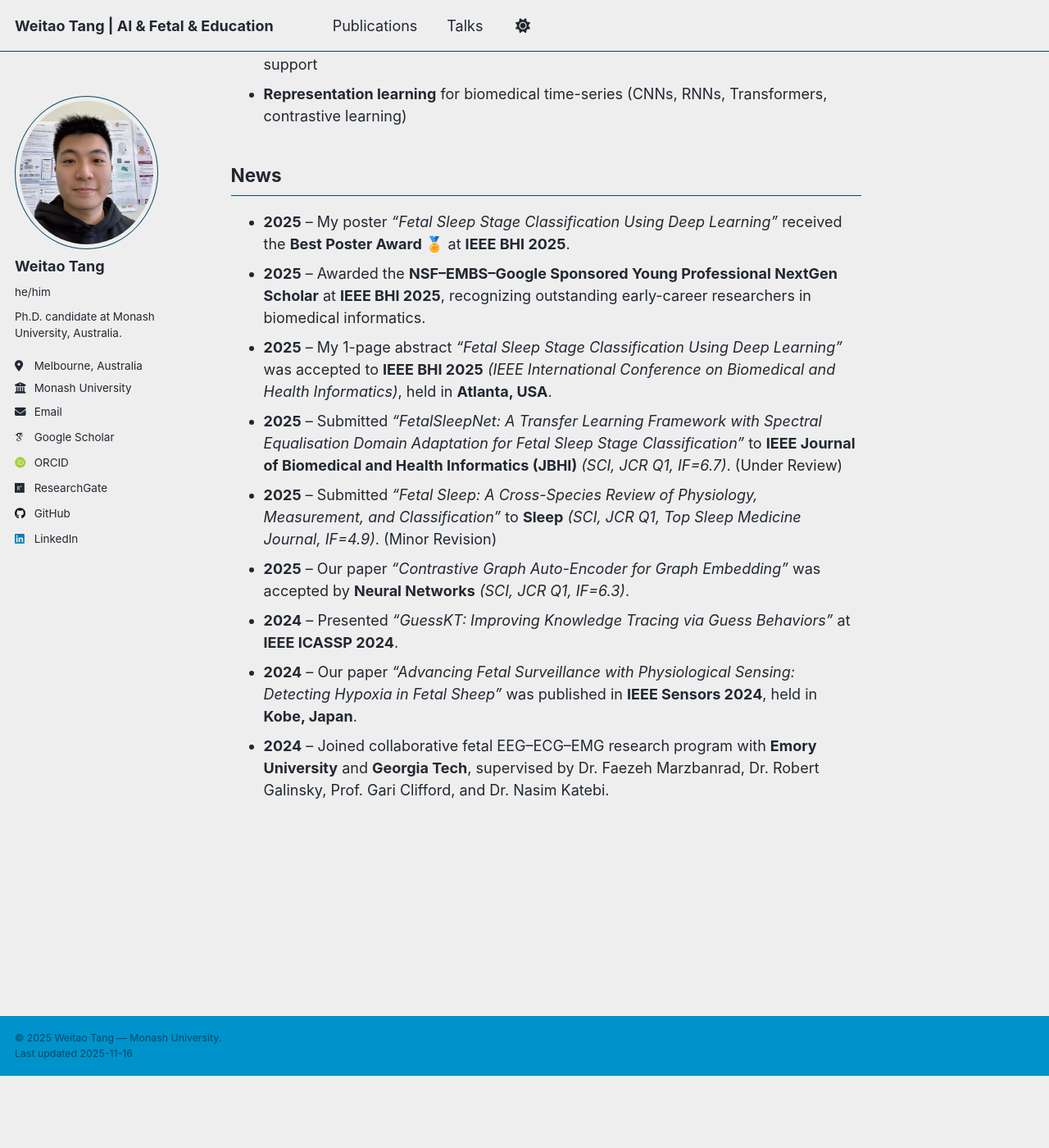
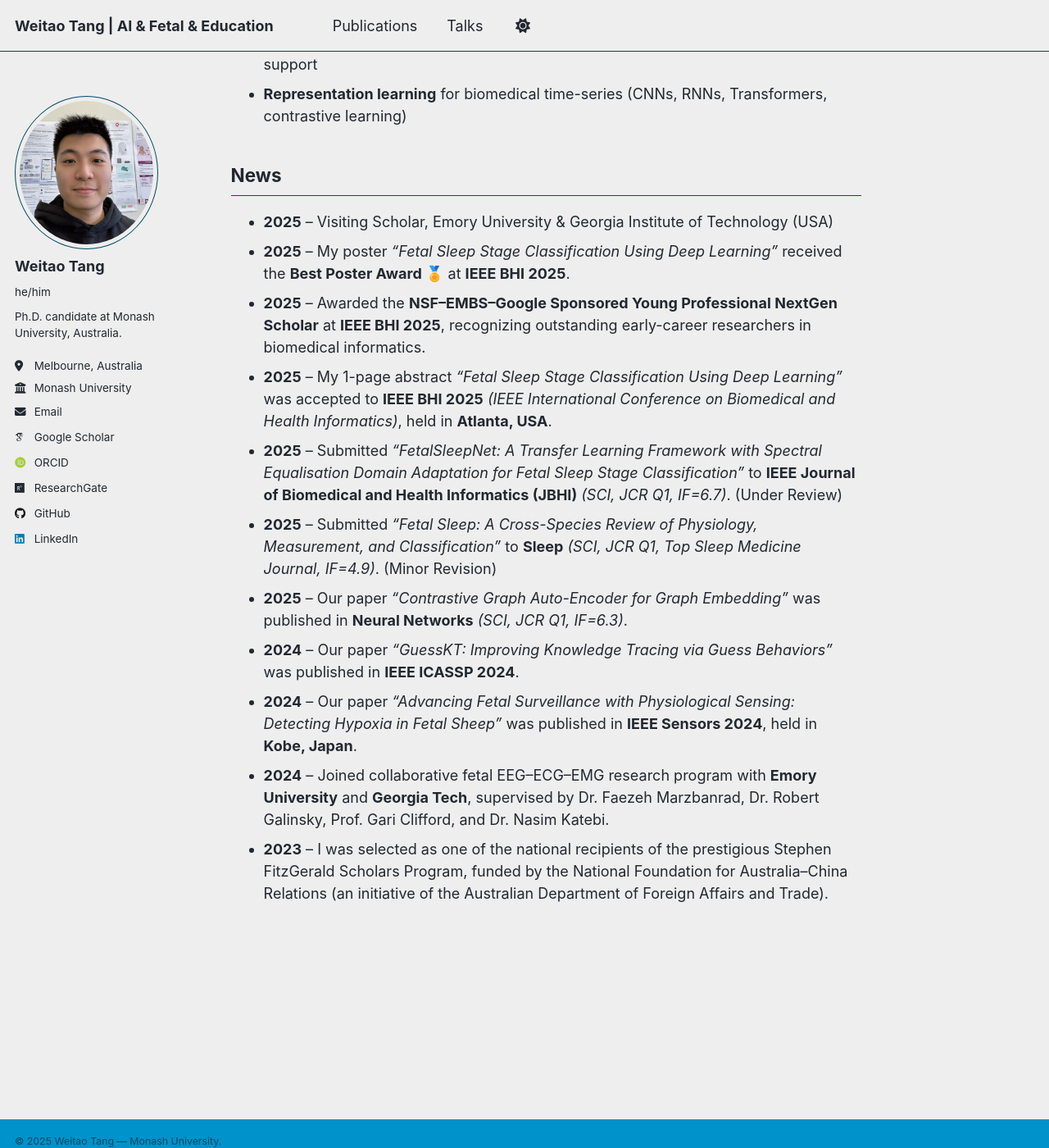
Before and after one commit to WeitaoTang-GitHub/WeitaoTang-GitHub.github.io, a Jekyll site: the page built from _pages/about.md, in a window 1280 px wide and 1400 px high, scrolled down 939 px. Shown: the whole window at 82% size. Built offline with Jekyll 4.4.1, drawn with Linux system fonts in a browser that asks for light colours; some web fonts are replaced; before the commit the page ends 2251 px from its top, so only the background shows below that.

Commit message:
Update about.md

```diff
--- a/_pages/about.md
+++ b/_pages/about.md
@@ -35,12 +35,14 @@ Research Interests
 
 News
 ------
+- **2025** – Visiting Scholar, Emory University & Georgia Institute of Technology (USA)
 - **2025** – My poster *“Fetal Sleep Stage Classification Using Deep Learning”* received the **Best Poster Award 🏅** at **IEEE BHI 2025**.
 - **2025** – Awarded the **NSF–EMBS–Google Sponsored Young Professional NextGen Scholar** at **IEEE BHI 2025**, recognizing outstanding early-career researchers in biomedical informatics.
 - **2025** – My 1-page abstract *“Fetal Sleep Stage Classification Using Deep Learning”* was accepted to **IEEE BHI 2025** *(IEEE International Conference on Biomedical and Health Informatics)*, held in **Atlanta, USA**.
 - **2025** – Submitted *“FetalSleepNet: A Transfer Learning Framework with Spectral Equalisation Domain Adaptation for Fetal Sleep Stage Classification”* to **IEEE Journal of Biomedical and Health Informatics (JBHI)** *(SCI, JCR Q1, IF=6.7)*. (Under Review)
 - **2025** – Submitted *“Fetal Sleep: A Cross-Species Review of Physiology, Measurement, and Classification”* to **Sleep** *(SCI, JCR Q1, Top Sleep Medicine Journal, IF=4.9)*. (Minor Revision)
-- **2025** – Our paper *“Contrastive Graph Auto-Encoder for Graph Embedding”* was accepted by **Neural Networks** *(SCI, JCR Q1, IF=6.3)*.
-- **2024** – Presented *“GuessKT: Improving Knowledge Tracing via Guess Behaviors”* at **IEEE ICASSP 2024**.
+- **2025** – Our paper *“Contrastive Graph Auto-Encoder for Graph Embedding”* was published in **Neural Networks** *(SCI, JCR Q1, IF=6.3)*.
+- **2024** – Our paper *“GuessKT: Improving Knowledge Tracing via Guess Behaviors”* was published in **IEEE ICASSP 2024**.
 - **2024** – Our paper *“Advancing Fetal Surveillance with Physiological Sensing: Detecting Hypoxia in Fetal Sheep”* was published in **IEEE Sensors 2024**, held in **Kobe, Japan**.
 - **2024** – Joined collaborative fetal EEG–ECG–EMG research program with **Emory University** and **Georgia Tech**, supervised by Dr. Faezeh Marzbanrad, Dr. Robert Galinsky, Prof. Gari Clifford, and Dr. Nasim Katebi.
+- **2023** – I was selected as one of the national recipients of the prestigious Stephen FitzGerald Scholars Program, funded by the National Foundation for Australia–China Relations (an initiative of the Australian Department of Foreign Affairs and Trade).
```
